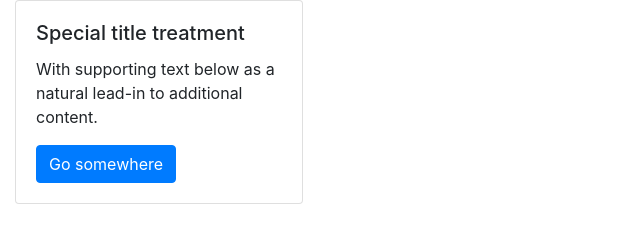
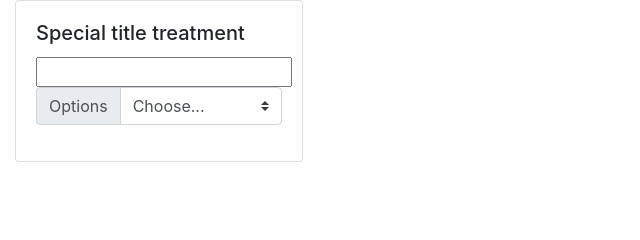
Before and after one commit to JCool221/addgitignore, a plain HTML site: page index.html in a window 1280 px wide. Shown: the whole page, without its empty margins (0-640 px from the left). Drawn offline with nearby package versions, Linux system fonts and the light colour scheme.

Commit message:
search bar...

```diff
--- a/index.html
+++ b/index.html
@@ -13,8 +13,20 @@
         <div class="card" style="width: 18rem;">
             <div class="card-body">
                 <h5 class="card-title">Special title treatment</h5>
-                <p class="card-text">With supporting text below as a natural lead-in to additional content.</p>
-                <a href="#" class="btn btn-primary">Go somewhere</a>
+                <div class ="search-input">
+                    <input type="text">
+                </div>
+                <div class="input-group mb-3">
+                    <div class="input-group-prepend">
+                      <label class="input-group-text" for="inputGroupSelect01">Options</label>
+                    </div>
+                    <select class="custom-select" id="inputGroupSelect01">
+                      <option selected>Choose...</option>
+                      <option value="1">One</option>
+                      <option value="2">Two</option>
+                      <option value="3">Three</option>
+                    </select>
+                  </div>
             </div>
         </div>
     </div>
```
